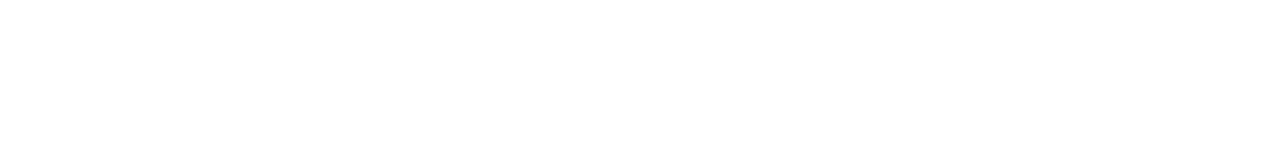
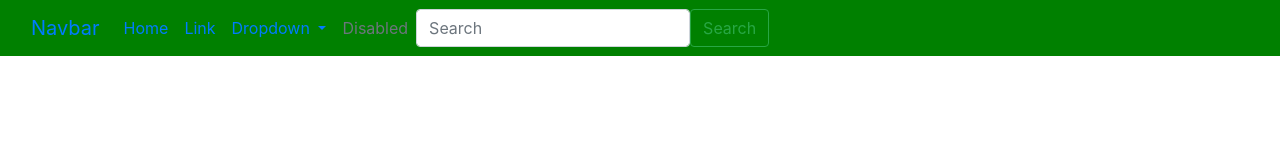
Before and after one commit to FranciscoPuas/empezandoConGitHub, a plain HTML site: page index.html in a window 1280 px wide. Drawn offline with nearby package versions, Linux system fonts and the light colour scheme.

Commit message:
navBar con color

```diff
--- a/asstes/css/style.css
+++ b/asstes/css/style.css
@@ -0,0 +1,3 @@
+nav {
+  background-color: green;
+}
--- a/index.html
+++ b/index.html
@@ -20,6 +20,66 @@
     <title>Document</title>
   </head>
   <body>
+    <nav class="navbar navbar-expand-lg">
+      <div class="container-fluid">
+        <a class="navbar-brand" href="#">Navbar</a>
+        <button
+          class="navbar-toggler"
+          type="button"
+          data-bs-toggle="collapse"
+          data-bs-target="#navbarSupportedContent"
+          aria-controls="navbarSupportedContent"
+          aria-expanded="false"
+          aria-label="Toggle navigation"
+        >
+          <span class="navbar-toggler-icon"></span>
+        </button>
+        <div class="collapse navbar-collapse" id="navbarSupportedContent">
+          <ul class="navbar-nav me-auto mb-2 mb-lg-0">
+            <li class="nav-item">
+              <a class="nav-link active" aria-current="page" href="#">Home</a>
+            </li>
+            <li class="nav-item">
+              <a class="nav-link" href="#">Link</a>
+            </li>
+            <li class="nav-item dropdown">
+              <a
+                class="nav-link dropdown-toggle"
+                href="#"
+                role="button"
+                data-bs-toggle="dropdown"
+                aria-expanded="false"
+              >
+                Dropdown
+              </a>
+              <ul class="dropdown-menu">
+                <li><a class="dropdown-item" href="#">Action</a></li>
+                <li><a class="dropdown-item" href="#">Another action</a></li>
+                <li><hr class="dropdown-divider" /></li>
+                <li>
+                  <a class="dropdown-item" href="#">Something else here</a>
+                </li>
+              </ul>
+            </li>
+            <li class="nav-item">
+              <a class="nav-link disabled" aria-disabled="true">Disabled</a>
+            </li>
+          </ul>
+          <form class="d-flex" role="search">
+            <input
+              class="form-control me-2"
+              type="search"
+              placeholder="Search"
+              aria-label="Search"
+            />
+            <button class="btn btn-outline-success" type="submit">
+              Search
+            </button>
+          </form>
+        </div>
+      </div>
+    </nav>
+
     <script src="https://code.jquery.com/jquery-3.5.1.slim.min.js"></script>
     <script src="https://cdn.jsdelivr.net/npm/@popperjs/core@2.5.2/dist/umd/popper.min.js"></script>
     <script src="https://stackpath.bootstrapcdn.com/bootstrap/4.5.2/js/bootstrap.min.js"></script>
```
